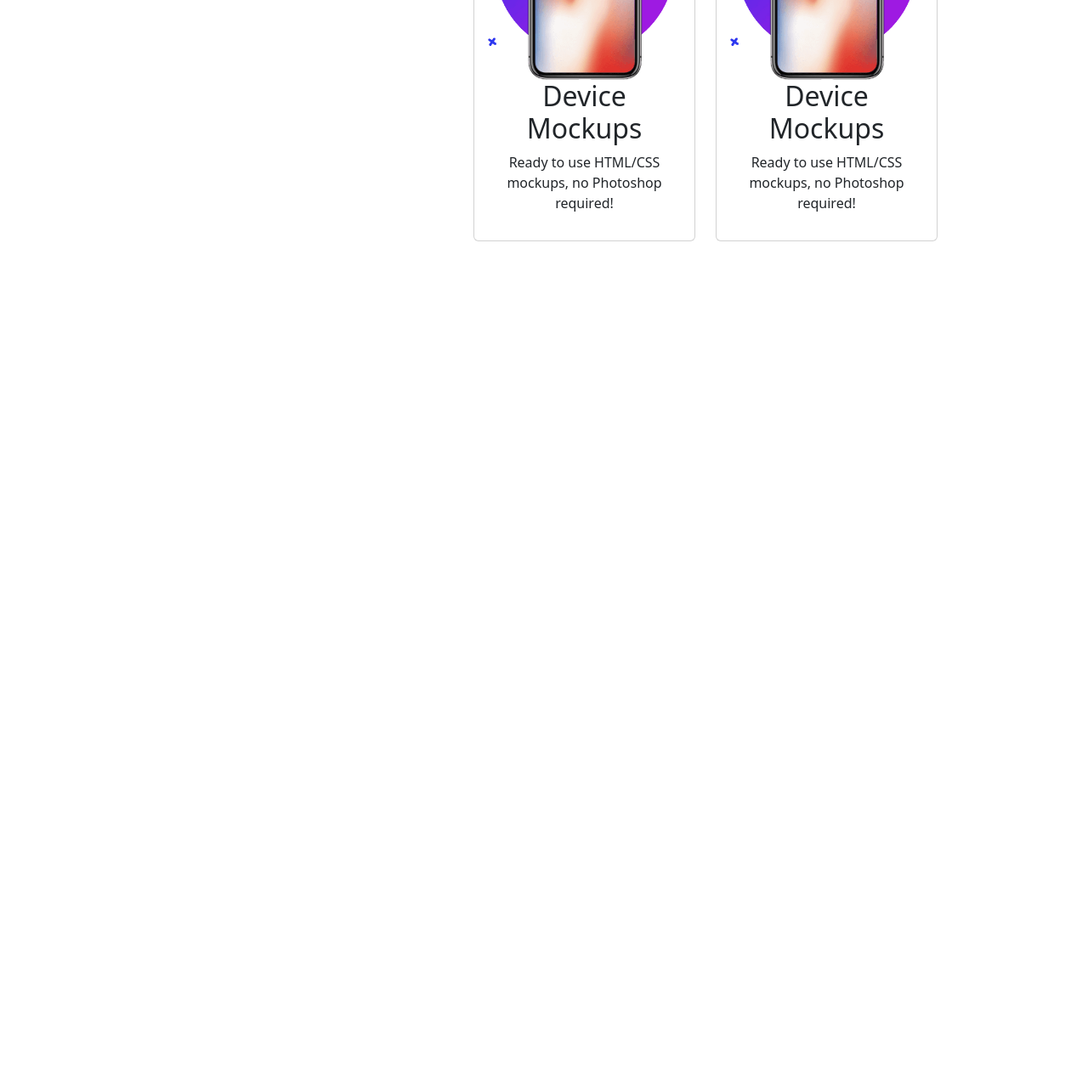
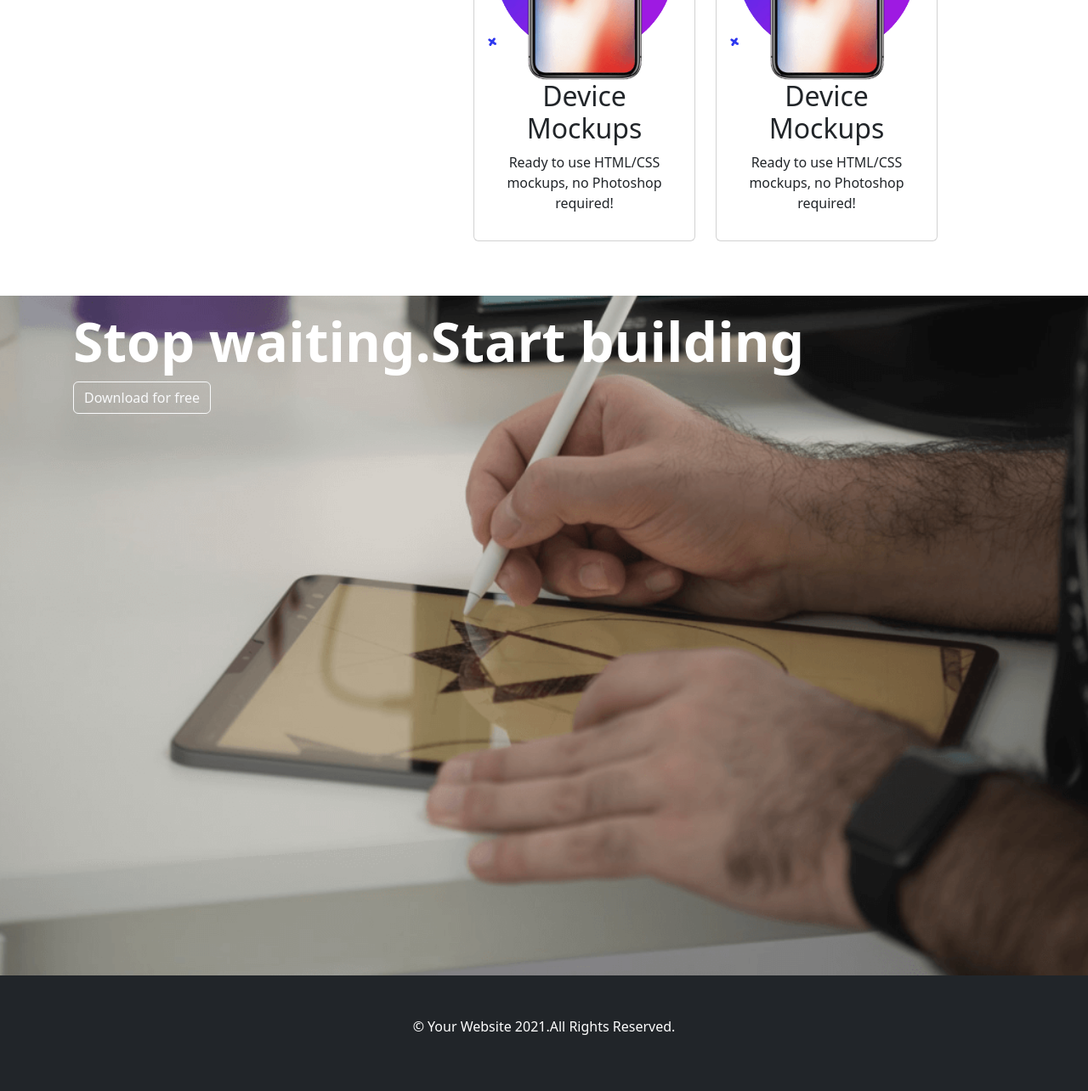
Before and after one commit to riyad5541/bootstrap-mobil, a plain HTML site: page index.html in a window 1280 px wide. Shown: the part 1648-2932 px from the top of the page at 85% size. Before the commit the page ends 1948 px from the top, so only its background shows below. Drawn offline with nearby package versions, Linux system fonts and the light colour scheme.

Commit message:
footer added

```diff
--- a/css/style.css
+++ b/css/style.css
@@ -12,3 +12,13 @@
 .primary-color{
     color:blue;
 }
+
+
+.stop-writing{
+    background-image: url("../img/background.png");
+    background-position: center;
+    background-repeat: no-repeat;
+    background-size: cover;
+    background-blend-mode: overlay;
+    height: 100vh;
+}
--- a/index.html
+++ b/index.html
@@ -124,7 +124,19 @@
                 </div>
             </div>
         </section>
+
+        <section class="stop-writing">
+            <div class=" p-3 mt-5 container">
+                <h1 class="text-white display-3 fw-bold">Stop waiting.Start building</h1>
+                <button class="btn btn-outline-light rounded">Download for free</button>
+            </div>
+        </section>
+
+        <footer class="bg-dark p-5 text-center">
+            <p class="text-white"><span>&copy Your Website 2021.All Rights Reserved.</span></p>
+        </footer>
     </main>
+
     <script src="https://cdn.jsdelivr.net/npm/bootstrap@5.0.2/dist/js/bootstrap.bundle.min.js"></script>
 </body>
 
```
